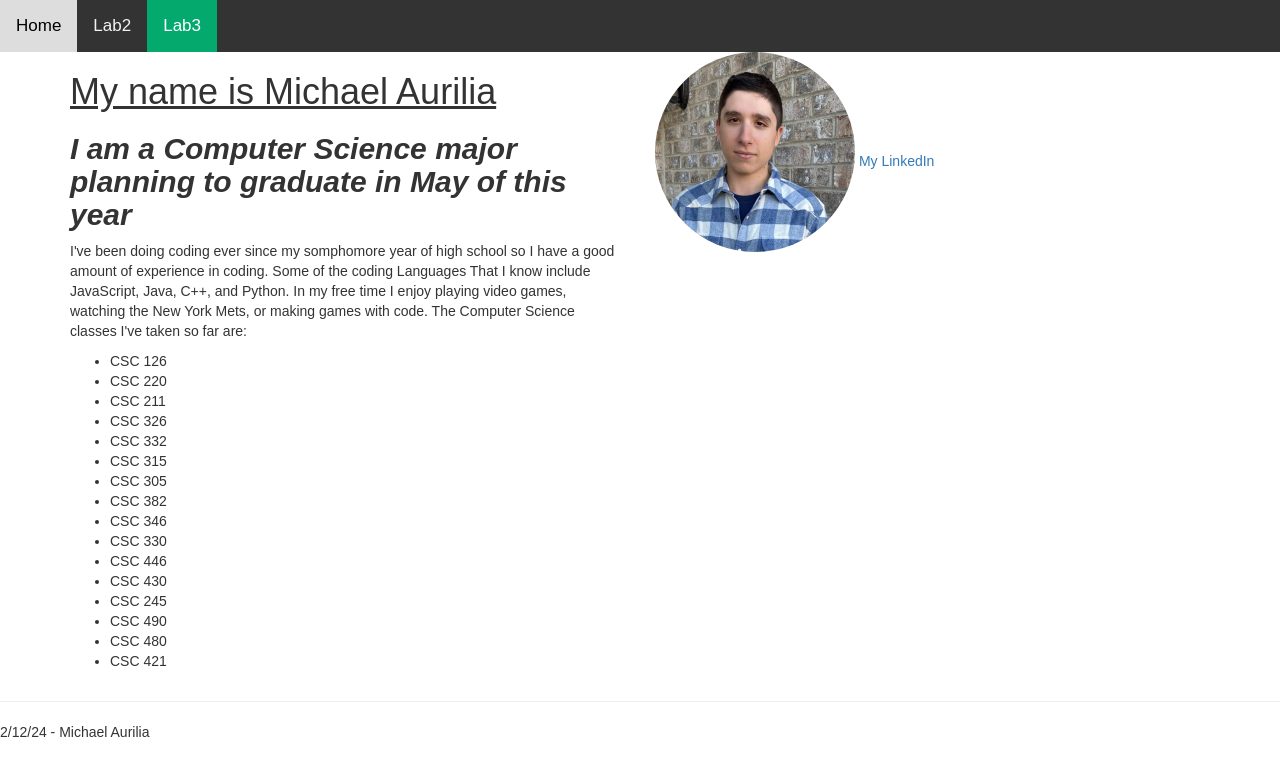
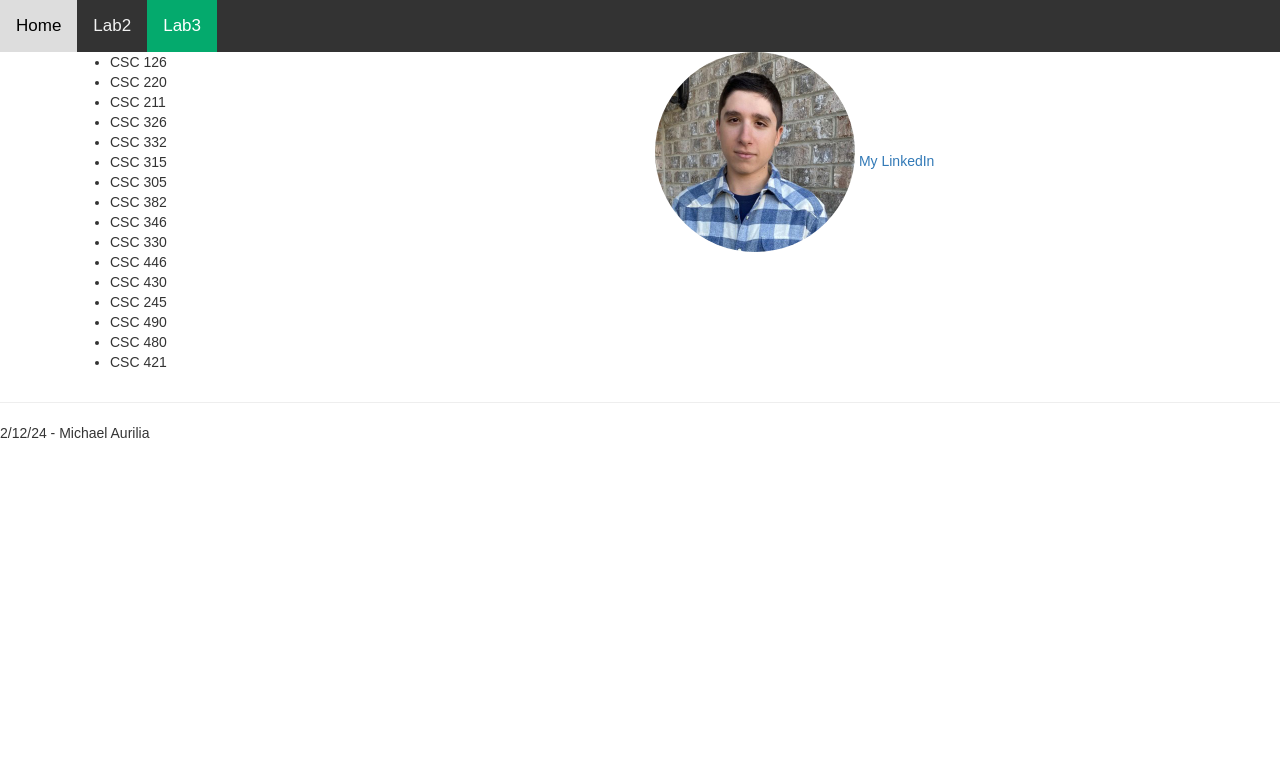
Before and after one commit to Michael-Aurilia/Michael-Aurilia.github.io, a plain HTML site: page Lab3.html in a window 1280 px wide. Drawn offline with nearby package versions, Linux system fonts and the light colour scheme.

Commit message:
Finished Modifications for Lab3

```diff
--- a/Lab3.html
+++ b/Lab3.html
@@ -55,12 +55,6 @@
     <div class="container">
         <div class="row">
             <div class="col-sm-6">
-    <h1><u>My name is Michael Aurilia</u></h1>
-    <h2><i><B>I am a Computer Science major planning to graduate in May of this year</B></i></h2>
-    <p>I've been doing coding ever since my somphomore year of high school so I have a good amount of experience in coding. Some of the coding Languages
-        That I know include JavaScript, Java, C++, and Python. In my free time I enjoy playing video games, watching the New York Mets, or making games with code.
-        The Computer Science classes I've taken so far are:
-    </p>
                 <ul>
                     <li>CSC 126</li>
                     <li>CSC 220</li>
```
Lines whose indentation alone changed are shown as unchanged.
